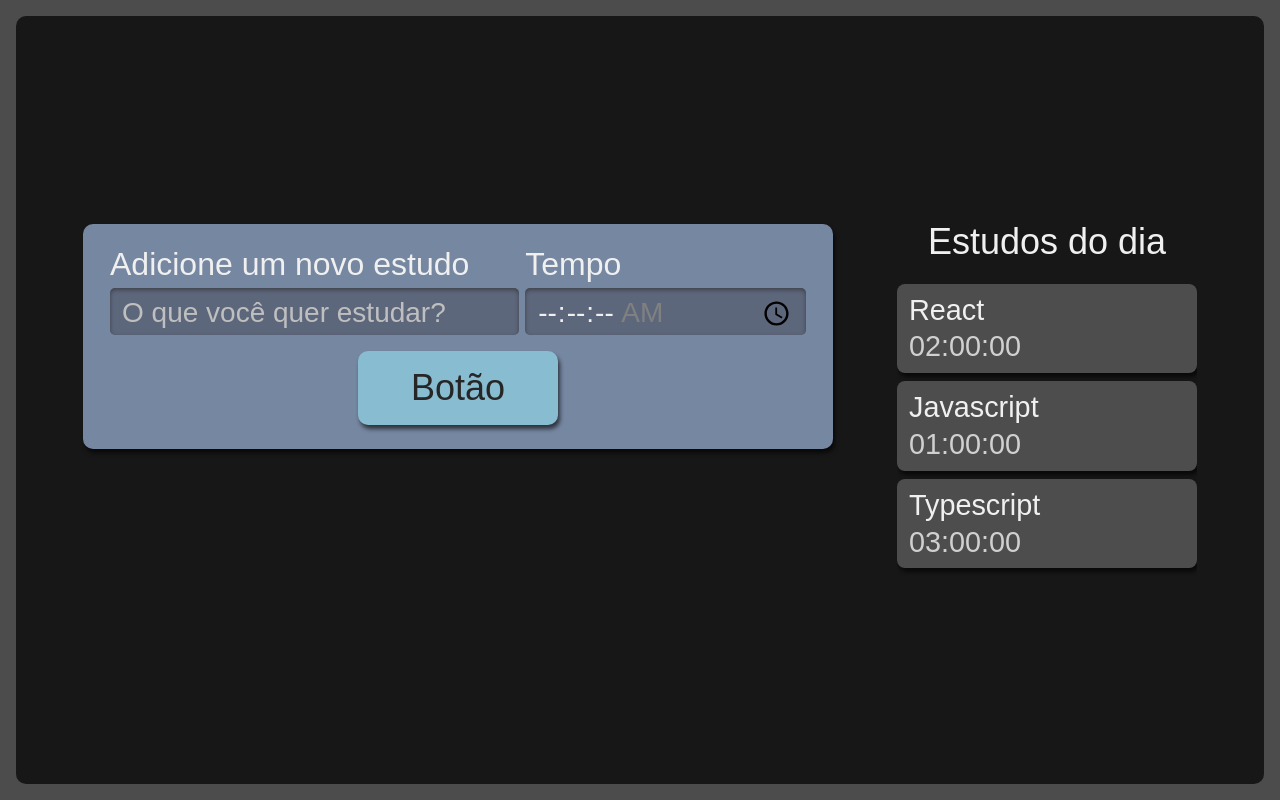
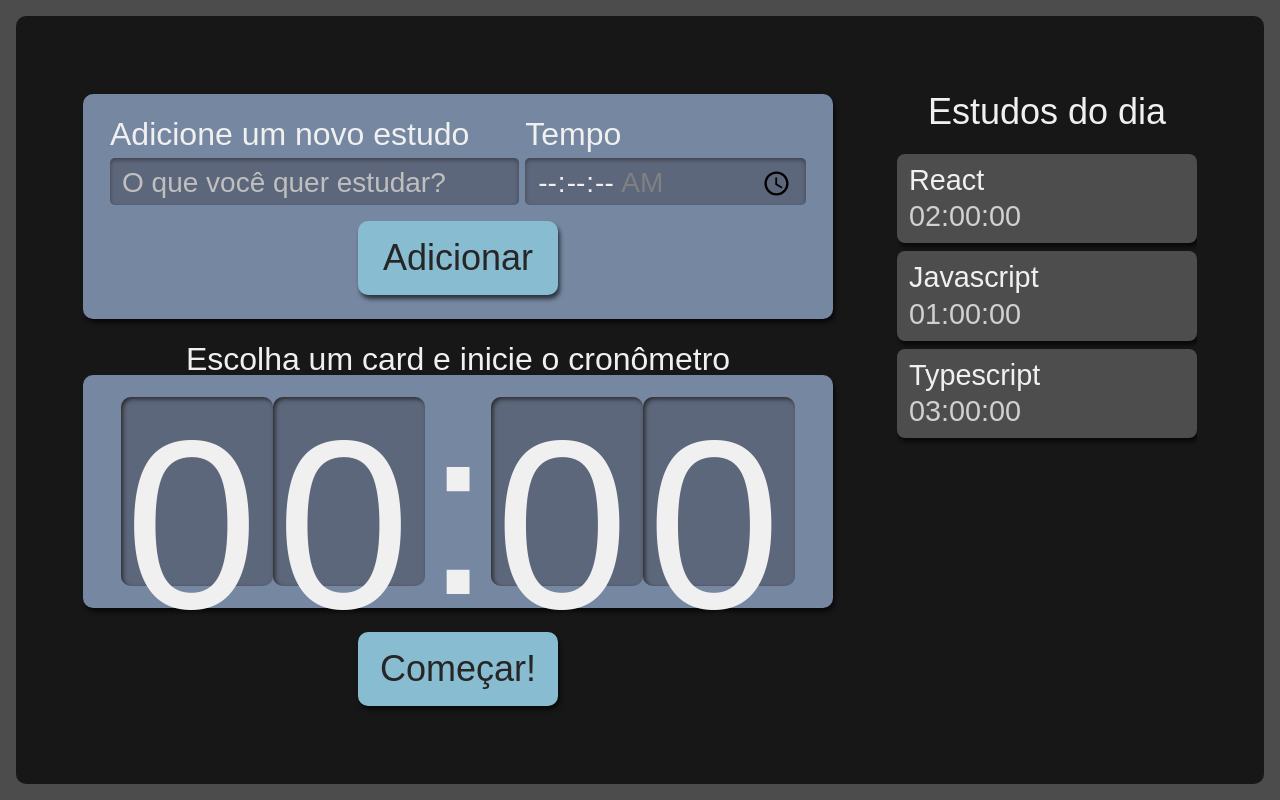
Before and after one commit to Ademilson12/alura-studies, a React (Create React App) app: page / in a window 1280 px wide. Built offline with nearby package versions, Linux system fonts and the light colour scheme.

Commit message:
Inclusao do cronometro

```diff
--- a/src/components/Botao/index.tsx
+++ b/src/components/Botao/index.tsx
@@ -1,9 +1,9 @@
-import React from "react";
+import React, { ReactNode } from "react";
 import style from "./Botao.module.scss";
 
-class Botao extends React.Component {
+class Botao extends React.Component<{ children: ReactNode }> {
   render() {
-    return <button className={style.botao}>Botão</button>;
+    return <button className={style.botao}>{this.props.children}</button>;
   }
 }
 
--- /dev/null
+++ b/src/components/Cronometro/Cronometro.module.scss
@@ -0,0 +1,58 @@
+.cronometro {
+  display: flex;
+  flex-direction: column;
+  align-items: center;
+  grid-area: cronometro;
+
+  .relogioWrapper {
+    align-items: center;
+    background-color: #7687a1;
+    border-radius: 10px;
+    box-shadow: 2px 4px 4px #0000009f;
+    box-sizing: border-box;
+    display: flex;
+    font-size: 5rem;
+    justify-content: center;
+    margin-bottom: 24px;
+    padding: 16px 12px;
+    width: 100%;
+  }
+
+  .titulo {
+    font-size: 2rem;
+  }
+
+  button {
+    background-color: #88bcd1;
+    border-radius: 10px;
+    box-shadow: 2px 4px 4px #0000009f;
+    color: #272626;
+    cursor: pointer;
+    font-size: 1.25rem;
+    padding: 16px;
+    width: 150px;
+
+    &:active {
+      background-color: #7ca6b7;
+      box-shadow: 2px 2px 4px #0000009f inset;
+      cursor: auto;
+    }
+  }
+
+  @media screen and (min-width: 1280px) {
+    .relogioWrapper {
+      font-size: 15rem;
+    }
+
+    p {
+      font-size: 2rem;
+    }
+
+    button {
+      grid-column-start: span 2;
+      justify-self: center;
+      width: 200px;
+      font-size: 2.25rem;
+    }
+  }
+}
--- /dev/null
+++ b/src/components/Cronometro/Relogio/Relogio.module.scss
@@ -0,0 +1,21 @@
+.relogioNumero {
+  background-color: #5d677c;
+  box-shadow: 2px 2px 4px #2b2b2b inset;
+  height: 3.6rem;
+  width: 3rem;
+  padding: 8px 4px;
+  border-radius: 10px;
+
+  @media screen and (min-width: 1280px) {
+    height: 10.8rem;
+    width: 9rem;
+  }
+}
+
+.relogioDivisao {
+  height: 4.2rem;
+
+  @media screen and (min-width: 1280px) {
+    height: 12.6rem;
+  }
+}
--- /dev/null
+++ b/src/components/Cronometro/Relogio/index.tsx
@@ -0,0 +1,15 @@
+import style from "./Relogio.module.scss";
+
+function Relogio() {
+  return (
+    <>
+      <span className={style.relogioNumero}>0</span>
+      <span className={style.relogioNumero}>0</span>
+      <span className={style.relogioDivisao}>:</span>
+      <span className={style.relogioNumero}>0</span>
+      <span className={style.relogioNumero}>0</span>
+    </>
+  );
+}
+
+export default Relogio;
--- /dev/null
+++ b/src/components/Cronometro/index.tsx
@@ -0,0 +1,17 @@
+import Botao from "../Botao";
+import Relogio from "./Relogio";
+import style from "./Cronometro.module.scss";
+
+function Cronometro() {
+  return (
+    <div className={style.cronometro}>
+      <p className={style.titulo}>Escolha um card e inicie o cronômetro</p>
+      <div className={style.relogioWrapper}>
+        <Relogio />
+      </div>
+      <Botao>Começar!</Botao>
+    </div>
+  );
+}
+
+export default Cronometro;
--- a/src/components/Formulario/index.tsx
+++ b/src/components/Formulario/index.tsx
@@ -29,7 +29,7 @@
             required
           />
         </div>
-        <Botao />
+        <Botao>Adicionar</Botao>
       </form>
     );
   }
--- a/src/components/Lista/index.tsx
+++ b/src/components/Lista/index.tsx
@@ -1,4 +1,5 @@
 import React from "react";
+import Item from "./item";
 import style from "./Lista.module.scss";
 
 function Lista() {
@@ -21,10 +22,7 @@
       <h2>Estudos do dia</h2>
       <ul>
         {tarefas.map((item, index) => (
-          <li key={index} className={style.item}>
-            <h3>{item.tarefa}</h3>
-            <span>{item.tempo}</span>
-          </li>
+          <Item key={index} {...item} />
         ))}
       </ul>
     </aside>
--- /dev/null
+++ b/src/components/Lista/item/index.tsx
@@ -0,0 +1,16 @@
+import style from "../Lista.module.scss";
+
+export default function Item({
+  tarefa,
+  tempo,
+}: {
+  tarefa: string;
+  tempo: string;
+}) {
+  return (
+    <li className={style.item}>
+      <h3>{tarefa}</h3>
+      <span>{tempo}</span>
+    </li>
+  );
+}
--- a/src/pages/App.tsx
+++ b/src/pages/App.tsx
@@ -1,4 +1,5 @@
 import React from "react";
+import Cronometro from "../components/Cronometro";
 import Formulario from "../components/Formulario";
 import Lista from "../components/Lista";
 import style from "./app.module.scss";
@@ -8,6 +9,7 @@
     <div className={style.AppStyle}>
       <Formulario />
       <Lista />
+      <Cronometro />
     </div>
   );
 }
```
